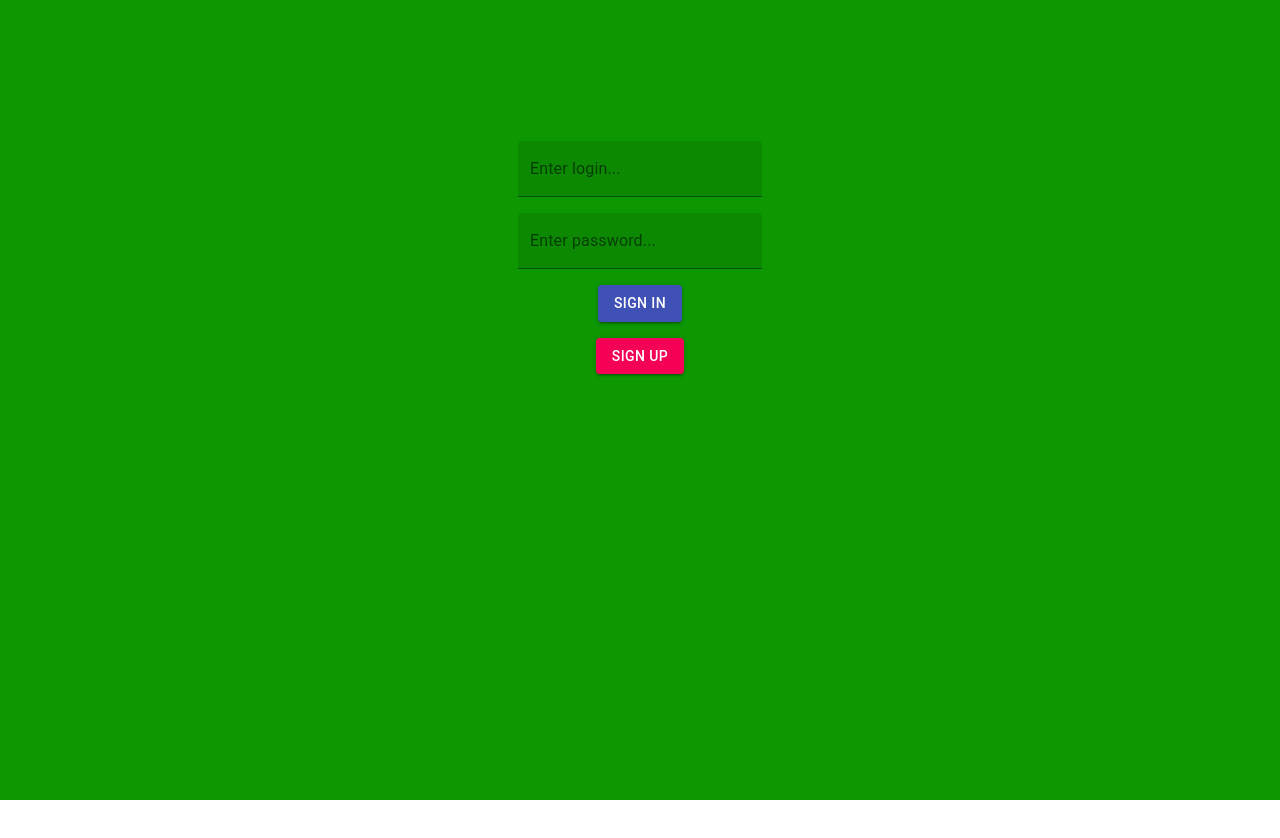
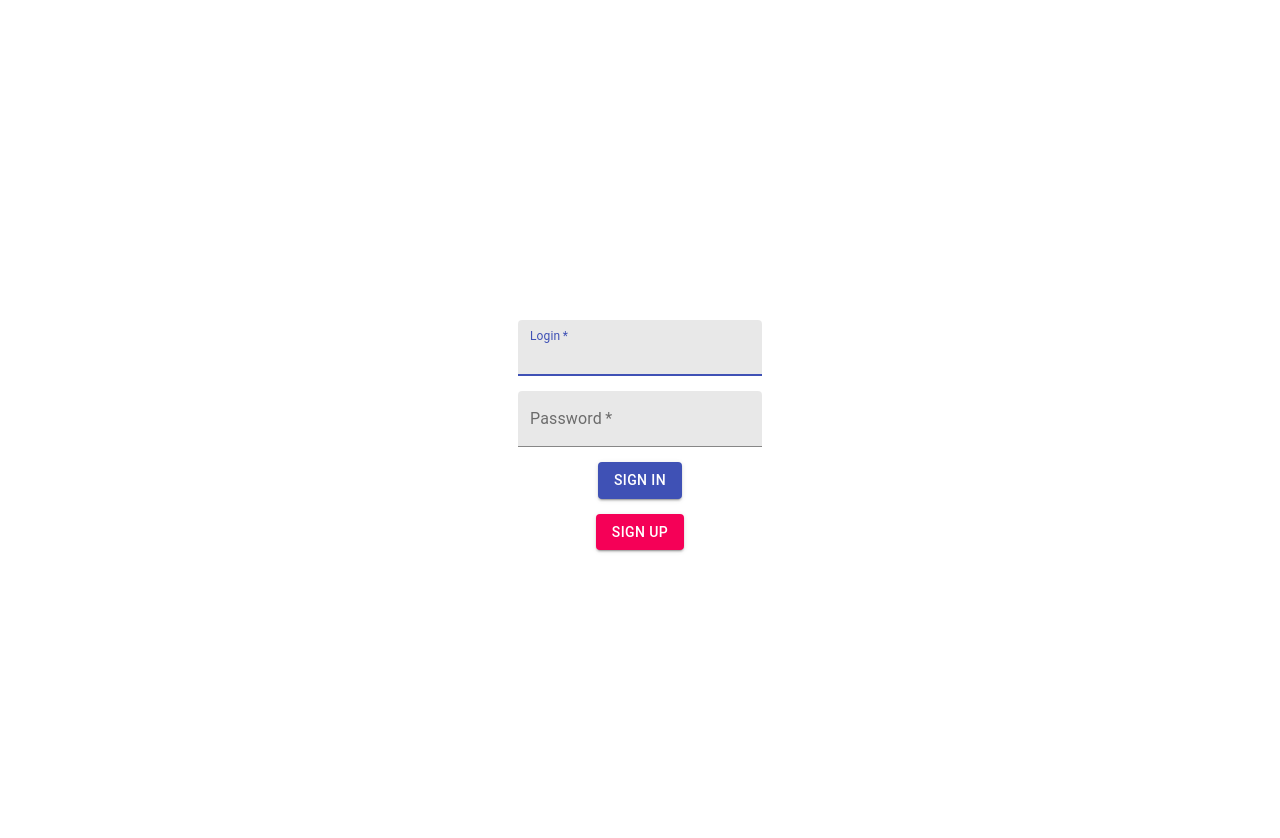
Before and after one commit to MMotykaINPG/shopping-list-web-app, a React (Create React App) app: page / in a window 1280 px wide. Shown: the top 838 px of the page. Before the commit the page ends 800 px from the top, so only its background shows below. Built offline with nearby package versions, Linux system fonts and the light colour scheme.

Commit message:
add minor UI features

```diff
--- a/public/index.html
+++ b/public/index.html
@@ -24,7 +24,7 @@
       work correctly both with client-side routing and a non-root public URL.
       Learn how to configure a non-root public URL by running `npm run build`.
     -->
-    <title>React App</title>
+    <title>dupa</title>
   </head>
   <body>
     <noscript>You need to enable JavaScript to run this app.</noscript>
--- a/src/App.css
+++ b/src/App.css
@@ -1,12 +1,11 @@
 .App {
   height: 100vh;
   width: 100%;
-  background-color: rgb(13, 151, 0);
   margin: 0;
   display: flex;
 }
 
-body{
-  padding:0px;
-  margin:0px;
-  }
+body {
+  padding: 0px;
+  margin: 0px;
+}
--- a/src/LoginPage.jsx
+++ b/src/LoginPage.jsx
@@ -1,32 +1,86 @@
-import React from 'react'
-import {Grid, Button, TextField} from '@material-ui/core'
+import React, { useState } from "react";
+import { Grid, Button, TextField, CircularProgress } from "@material-ui/core";
+
+export const getFormValues = (form) =>
+  Array.from(form.elements).reduce(
+    (values, element) =>
+      element.name ? { ...values, [element.name]: element.value } : values,
+    {}
+  );
 
 const LoginPage = (props) => {
+  const [isSubmitting, setIsSubmitting] = useState(false);
 
-    return(
-        <Grid container>
-            <Grid item xs={3}/>
-            <Grid item container direction="column" alignItems="center" justify="center" xs={6}>
-                <Grid item xs={2}/>
-                <Grid item container direction="column" alignItems="center" spacing={2} xs={6}>
-                    <Grid item>
-                        <TextField label="Enter login..." color="primary" variant="filled"/>
-                    </Grid>
-                    <Grid item>
-                        <TextField label="Enter password..." color="primary" variant="filled" type="password"/>
-                    </Grid>
-                    <Grid item>
-                        <Button color="primary" variant="contained">SIGN IN</Button>
-                    </Grid>
-                    <Grid item>
-                        <Button color="secondary" variant="contained" onClick={props.onSignUpClick}>SIGN UP</Button>
-                    </Grid>
-                </Grid>
-                <Grid item xs={4}/>
-            </Grid>
-            <Grid item xs={3}/>
-        </Grid>
-    );
+  const send = (values) => {
+    console.log("sending", values);
+    setTimeout(() => {
+      setIsSubmitting(false);
+    }, 3000);
+  };
+
+  return (
+    <form
+      onSubmit={(e) => {
+        e.preventDefault();
+        const formValues = getFormValues(e.target);
+        setIsSubmitting(true);
+        send(formValues);
+      }}
+      style={{ height: "100%", width: "100%", paddingTop: "25%" }}
+    >
+      {isSubmitting ? (
+        <div
+          style={{
+            width: "100%",
+            display: "flex",
+            alignItems: "center",
+            justifyContent: "center",
+          }}
+        >
+          <CircularProgress />
+        </div>
+      ) : (
+        <div
+          style={{
+            display: "flex",
+            flexFlow: "column",
+            alignItems: "center",
+            height: "100%",
+            gap: "15px",
+          }}
+        >
+          <TextField
+            autoFocus
+            required
+            name="login"
+            label="Login"
+            color="primary"
+            variant="filled"
+            autoComplete="username"
+          />
+          <TextField
+            name="password"
+            required
+            label="Password"
+            color="primary"
+            variant="filled"
+            type="password"
+            autoComplete="current-password"
+          />
+          <Button type="submit" color="primary" variant="contained">
+            SIGN IN
+          </Button>
+          <Button
+            color="secondary"
+            variant="contained"
+            onClick={props.onSignUpClick}
+          >
+            SIGN UP
+          </Button>
+        </div>
+      )}
+    </form>
+  );
 };
 
 export default LoginPage;
--- a/src/RegisterPage.jsx
+++ b/src/RegisterPage.jsx
@@ -1,35 +1,109 @@
-import React from 'react'
-import {Grid, Button, TextField} from '@material-ui/core'
+import React, { useState } from "react";
+import { Grid, Button, TextField, CircularProgress } from "@material-ui/core";
+
+export const getFormValues = (form) =>
+  Array.from(form.elements).reduce(
+    (values, element) =>
+      element.name ? { ...values, [element.name]: element.value } : values,
+    {}
+  );
 
 const RegisterPage = (props) => {
+  const [isSubmitting, setIsSubmitting] = useState(false);
 
-    return(
-        <Grid container>
-            <Grid item xs={3}/>
-            <Grid item container direction="column" alignItems="center" justify="center" xs={6}>
-                <Grid item xs={2}/>
-                <Grid item container direction="column" alignItems="center" spacing={2} xs={6}>
-                    <Grid item>
-                        <TextField label="Enter email..." color="primary" variant="filled"/>
-                    </Grid>
-                    <Grid item>
-                        <TextField label="Enter login..." color="primary" variant="filled"/>
-                    </Grid>
-                    <Grid item>
-                        <TextField label="Enter password..." color="primary" variant="filled" type="password"/>
-                    </Grid>
-                    <Grid item>
-                        <Button color="primary" variant="contained">CREATE ACCOUNT</Button>
-                    </Grid>
-                    <Grid item>
-                        <Button color="secondary" variant="contained" onClick={props.onBackClick}>BACK</Button>
-                    </Grid>
-                </Grid>
-                <Grid item xs={4}/>
-            </Grid>
-            <Grid item xs={3}/>
-        </Grid>
-    );
+  const send = (values) => {
+    console.log("creating account", values);
+    setTimeout(() => {
+      setIsSubmitting(false);
+    }, 3000);
+  };
+  const validateValues = ({ password, passwordConfirmation }) => {
+    if (password.length < 8) {
+      return "password must be at least 8 chars long";
+    }
+    if (password !== passwordConfirmation) {
+      return "Password confirmation must match the password";
+    }
+    return null;
+  };
+
+  return (
+    <form
+      onSubmit={(e) => {
+        e.preventDefault();
+        const formValues = getFormValues(e.target);
+        const errorMessage = validateValues(formValues);
+        if (errorMessage) {
+          alert(errorMessage);
+          return;
+        }
+        setIsSubmitting(true);
+        send(formValues);
+      }}
+      style={{ height: "100%", width: "100%", paddingTop: "25%" }}
+    >
+      {isSubmitting ? (
+        <div
+          style={{
+            width: "100%",
+            display: "flex",
+            alignItems: "center",
+            justifyContent: "center",
+          }}
+        >
+          <CircularProgress />
+        </div>
+      ) : (
+        <div
+          style={{
+            display: "flex",
+            flexFlow: "column",
+            alignItems: "center",
+            height: "100%",
+            gap: "15px",
+          }}
+        >
+          <TextField
+            autoFocus
+            required
+            name="login"
+            label="Login"
+            color="primary"
+            variant="filled"
+            autoComplete="username"
+          />
+          <TextField
+            name="passwordConfirmation"
+            required
+            label="Password"
+            color="primary"
+            variant="filled"
+            type="password"
+            autoComplete="new-password"
+          />
+          <TextField
+            name="password"
+            required
+            label="Confirm password"
+            color="primary"
+            variant="filled"
+            type="password"
+            autoComplete="new-password"
+          />
+          <Button type="submit" color="primary" variant="contained">
+            CREATE ACCOUNT
+          </Button>
+          <Button
+            color="secondary"
+            variant="contained"
+            onClick={props.onBackClick}
+          >
+            BACK
+          </Button>
+        </div>
+      )}
+    </form>
+  );
 };
 
 export default RegisterPage;
```
Also changed, not shown: 1 other file (tests, documents, lock files or other folders).
